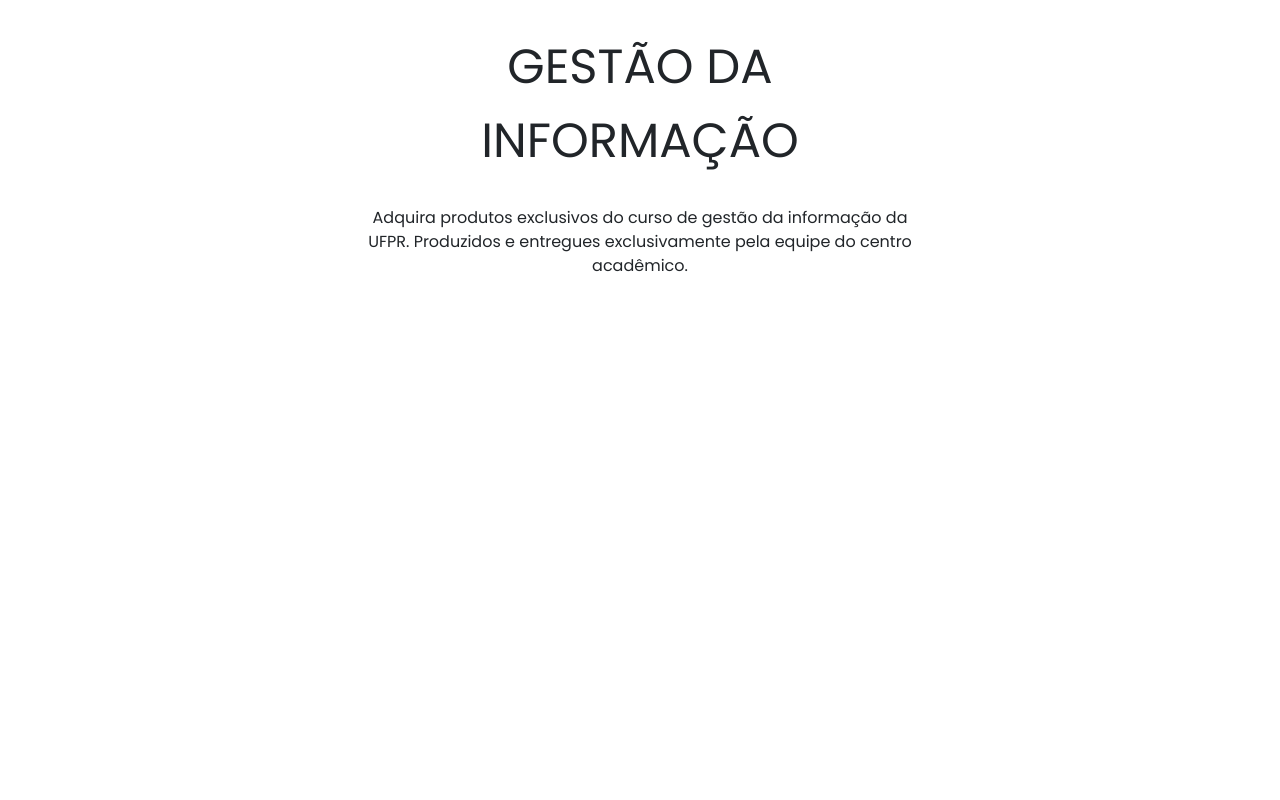
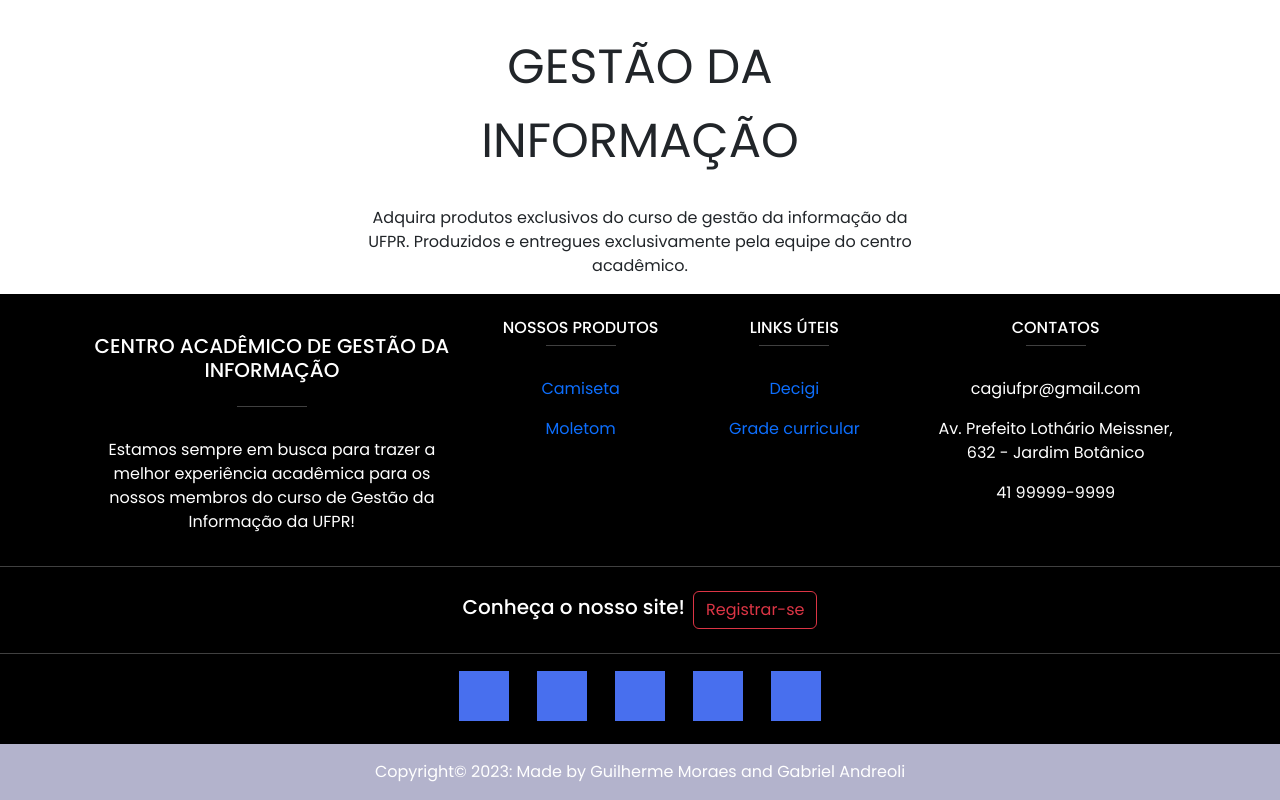
Before and after one commit to kyzzk/cagi-website-frontend, a React (Create React App) app: page / in a window 1280 px wide. Shown: the part 254-1054 px from the top of the page. Before the commit the page ends 800 px from the top, so only its background shows below. Built offline with nearby package versions, Linux system fonts and the light colour scheme.

Commit message:
footer parcial

```diff
--- a/src/App.tsx
+++ b/src/App.tsx
@@ -5,6 +5,7 @@
 import Cadastro from './components/Pages/Cadastro';
 import Produto from './components/Pages/Produto';
 import Header from './components/Header/';
+import Footer from './components/Footer/';
 
 function App() {
   return (
@@ -16,6 +17,7 @@
         <Route path="/produto" element={<Produto />} />
         <Route path="/" element={<Home />} />
       </Routes>
+      <Footer />
     </Router>
   );
 }
--- /dev/null
+++ b/src/components/Footer/Footer.css
@@ -0,0 +1,41 @@
+footer{
+  background-color:#000;
+  color: #fff;
+}
+
+.hover-effect1 {
+  min-height: 20px;
+  background: #4936f4;
+  text-align: center;
+}
+.hover-effect1 ul {
+ padding-top: 1px;
+}
+.hover-effect1 ul li {
+ display: inline-block;
+}
+.hover-effect1 ul li a {
+ font-size: 30px;
+ text-align: center;
+ color: #fff;
+ margin: 0px 10px;
+ line-height: 50px;
+ display: inline-block;
+ width: 50px;
+ height: 50px;
+ background:#486fee;
+ -webkit-transition: all .6s ease;
+ -moz-transition: all .6s ease;
+ -ms-transition: all .6s ease;
+ -o-transition: all .6s ease;
+ transition: all .6s ease;
+}
+.hover-effect1 ul li:hover a {
+  border-radius: 50%;
+  background: #859ce6;
+ -moz-transform: rotate(360deg);
+ -webkit-transform: rotate(360deg);
+ -o-transform: rotate(360deg);
+ -ms-transform: rotate(360deg);
+ transform: rotate(360deg);
+}
--- /dev/null
+++ b/src/components/Footer/index.tsx
@@ -0,0 +1,103 @@
+import React, { useState } from 'react';
+import './Footer.css';
+import 'bootstrap/dist/css/bootstrap.min.css';
+
+const Footer: React.FC = () => {
+  return (
+    <footer id="Footer" className="page-footer font-small stylish-color-dark pt-4">
+      <div className="container text-center text-md-left">
+        <div className="row">
+          <div className="col-md-4 mx-auto">
+            <h5 className="text-uppercase font-weight-bold mt-3 mb-4">Centro Acadêmico de Gestão da Informação</h5>
+            <hr className="deep-purple accent-2 mb-4 mt-0 d-inline-block mx-auto" style={{ width: '70px' }} />
+            <p>
+              Estamos sempre em busca para trazer a melhor experiência acadêmica para os nossos membros do curso de Gestão da Informação da UFPR!
+            </p>
+          </div>
+          <hr className="clearfix w-100 d-md-none" />
+          <div id="link10" className="col-md-2 col-lg-2 col-xl-2 mx-auto mb-4">
+            <h6 className="text-uppercase font-weight-bold">Nossos Produtos</h6>
+            <hr className="deep-purple accent-2 mb-4 mt-0 d-inline-block mx-auto" style={{ width: '70px' }} />
+            <p>
+              <a href="#!">Camiseta</a>
+            </p>
+            <p>
+              <a href="#!">Moletom</a>
+            </p>
+          </div>
+          <hr className="clearfix w-100 d-md-none" />
+          <div id="link10" className="col-md-3 col-lg-2 col-xl-2 mx-auto mb-4">
+            <h6 className="text-uppercase font-weight-bold">Links úteis</h6>
+            <hr className="deep-purple accent-2 mb-4 mt-0 d-inline-block mx-auto" style={{ width: '70px' }} />
+            <p>
+              <a href="http://www.sociaisaplicadas.ufpr.br/portal/decigi/">Decigi</a>
+            </p>
+            <p>
+              <a href="http://www.sociaisaplicadas.ufpr.br/portal/decigi/graduacao/matriz-e-ementas/">Grade curricular</a>
+            </p>
+          </div>
+          <hr className="clearfix w-100 d-md-none" />
+          <div className="col-md-4 col-lg-3 col-xl-3 mx-auto mb-md-0 mb-4">
+            <h6 className="text-uppercase font-weight-bold">Contatos</h6>
+            <hr className="deep-purple accent-2 mb-4 mt-0 d-inline-block mx-auto" style={{ width: '60px' }} />
+            <p>
+              <i className="fas fa-home mr-3"></i> cagiufpr@gmail.com
+            </p>
+            <p>
+              <i className="fas fa-envelope mr-3"></i> Av. Prefeito Lothário Meissner, 632 - Jardim Botânico
+            </p>
+            <p>
+              <i className="fas fa-phone mr-3"></i> 41 99999-9999
+            </p>
+          </div>
+        </div>
+      </div>
+      <hr />
+      <ul className="list-unstyled list-inline text-center py-2">
+        <li className="list-inline-item">
+          <h5 className="mb-1">Conheça o nosso site!</h5>
+        </li>
+        <li className="list-inline-item">
+          <a href="Cadastro" className="btn btn-outline-danger btn-rounded">
+            Registrar-se
+          </a>
+        </li>
+      </ul>
+      <hr />
+      <div className="hover-effect1">
+        <ul style={{ backgroundColor: '#000' }} className="list-unstyled list-inline text-center">
+          <li className="list-inline-item">
+            <a href="https://www.facebook.com/codewithfaraz" title="Facebook">
+              <i className="fa fa-facebook"></i>
+            </a>
+          </li>
+          <li className="list-inline-item">
+            <a href="https://www.twitter.com/codewithfaraz" title="Twitter">
+              <i className="fa fa-twitter"></i>
+            </a>
+          </li>
+          <li className="list-inline-item">
+            <a href="https://www.instagram.com/codewithfaraz" title="Instagram">
+              <i className="fa fa-instagram"></i>
+            </a>
+          </li>
+          <li className="list-inline-item">
+            <a href="https://www.youtube.com/@codewithfaraz" title="Youtube">
+              <i className="fa fa-youtube"></i>
+            </a>
+          </li>
+          <li className="list-inline-item">
+            <a href="#." title="Github">
+              <i className="fa fa-github"></i>
+            </a>
+          </li>
+        </ul>
+      </div>
+      <div style={{ backgroundColor: '#b3b3cc' }} className="footer-copyright text-center py-3">
+        Copyright© 2023: Made by Guilherme Moraes and Gabriel Andreoli
+      </div>
+    </footer>
+  );
+}
+
+export default Footer;
```
